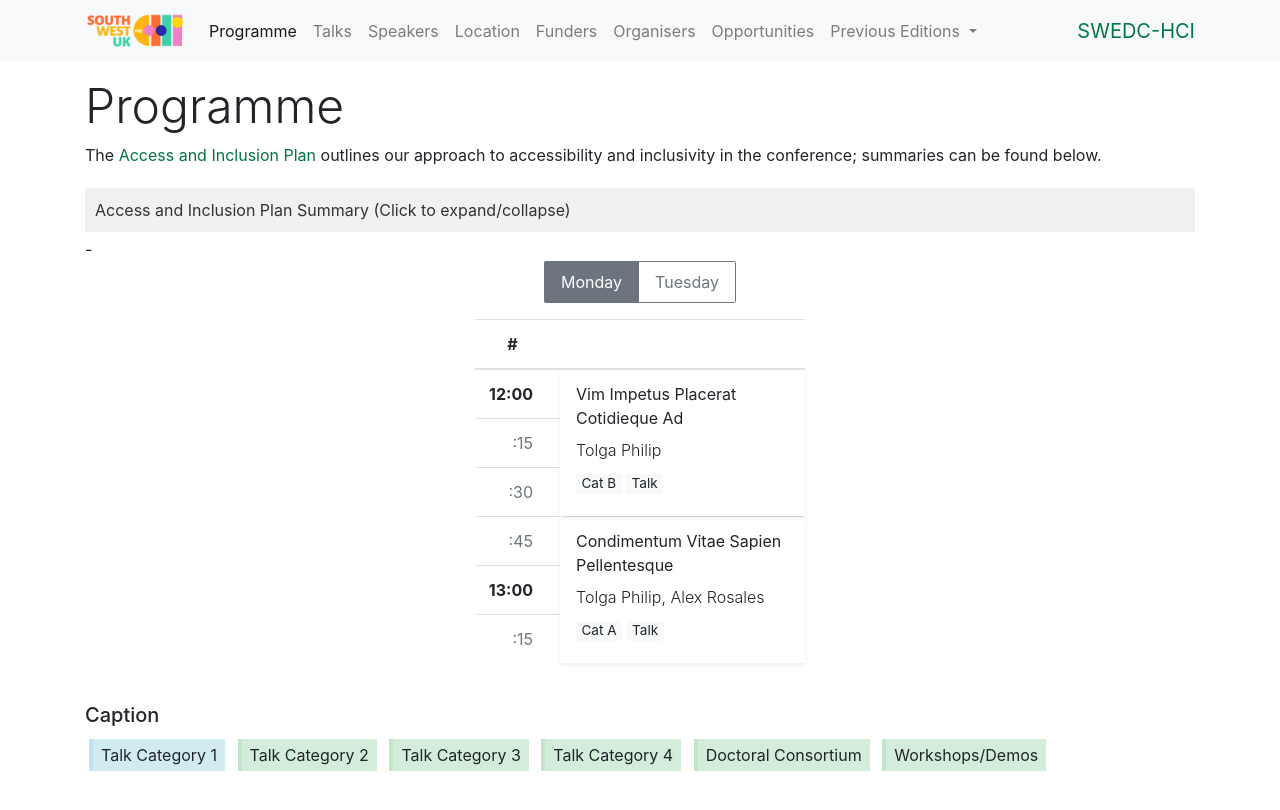
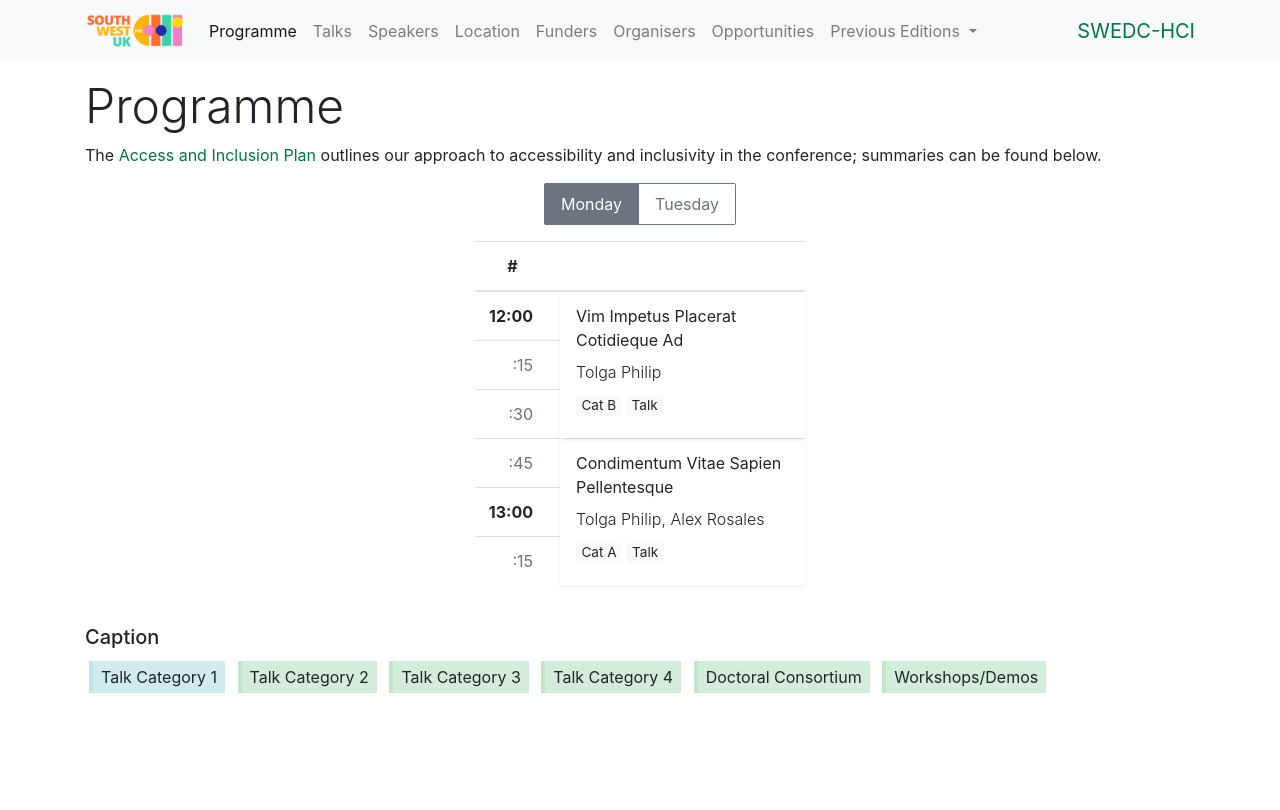
Before and after one commit to South-West-UK-Pre-CHI/South-West-UK-Pre-CHI.github.io, a Jekyll site: the page built from programme/index.md, in a window 1280 px wide. Shown: the top 810 px of the page. Built offline with Jekyll 4.4.1, drawn with Linux system fonts in a browser that asks for light colours; some of the changed lines change nothing that is shown.

Commit message:
Update programme.html

```diff
--- a/_layouts/programme.html
+++ b/_layouts/programme.html
@@ -10,8 +10,6 @@
   </h1>
 
   {{ content }}
-
-  {% include partials/access_plan_dropdown.html %}
 
 {%- if nbr_days > 1 %}
     <ul class="nav justify-content-center mb-3 btn-group" id="day-list" role="tablist">
```
